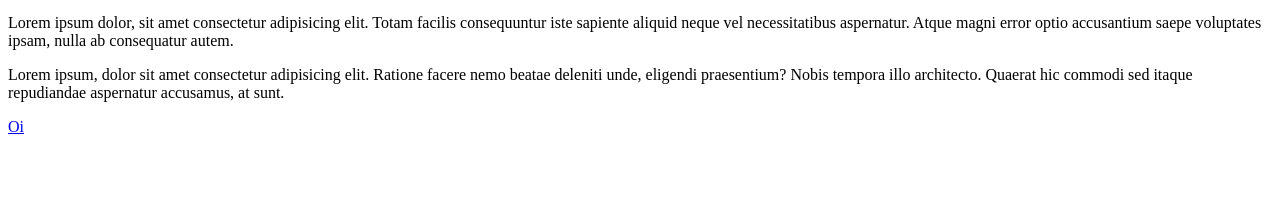
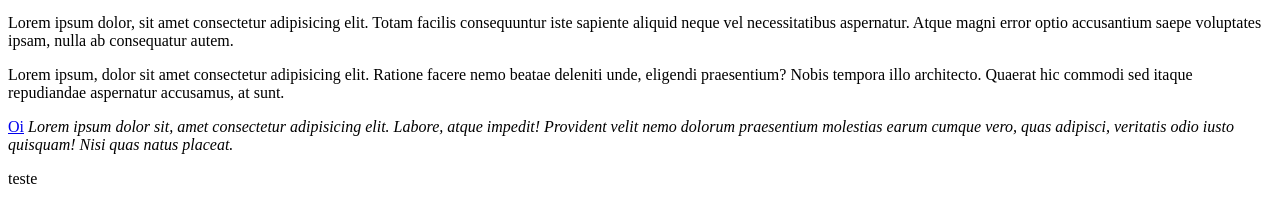
Before and after one commit to YuriLucka/AulaGitHub, a plain HTML site: page vendas.html in a window 1280 px wide. Shown: the part 100-322 px from the top of the page. Drawn offline with Linux system fonts and the light colour scheme.

Commit message:
Eu fiz algo

```diff
--- a/vendas.html
+++ b/vendas.html
@@ -11,5 +11,7 @@
     <p>Lorem ipsum dolor, sit amet consectetur adipisicing elit. Totam facilis consequuntur iste sapiente aliquid neque vel necessitatibus aspernatur. Atque magni error optio accusantium saepe voluptates ipsam, nulla ab consequatur autem.</p>
     <p>Lorem ipsum, dolor sit amet consectetur adipisicing elit. Ratione facere nemo beatae deleniti unde, eligendi praesentium? Nobis tempora illo architecto. Quaerat hic commodi sed itaque repudiandae aspernatur accusamus, at sunt.</p>
     <a href="#">Oi</a>
+    <i>Lorem ipsum dolor sit, amet consectetur adipisicing elit. Labore, atque impedit! Provident velit nemo dolorum praesentium molestias earum cumque vero, quas adipisci, veritatis odio iusto quisquam! Nisi quas natus placeat.</i>
+    <p>teste</p>
 </body>
 </html>
```
